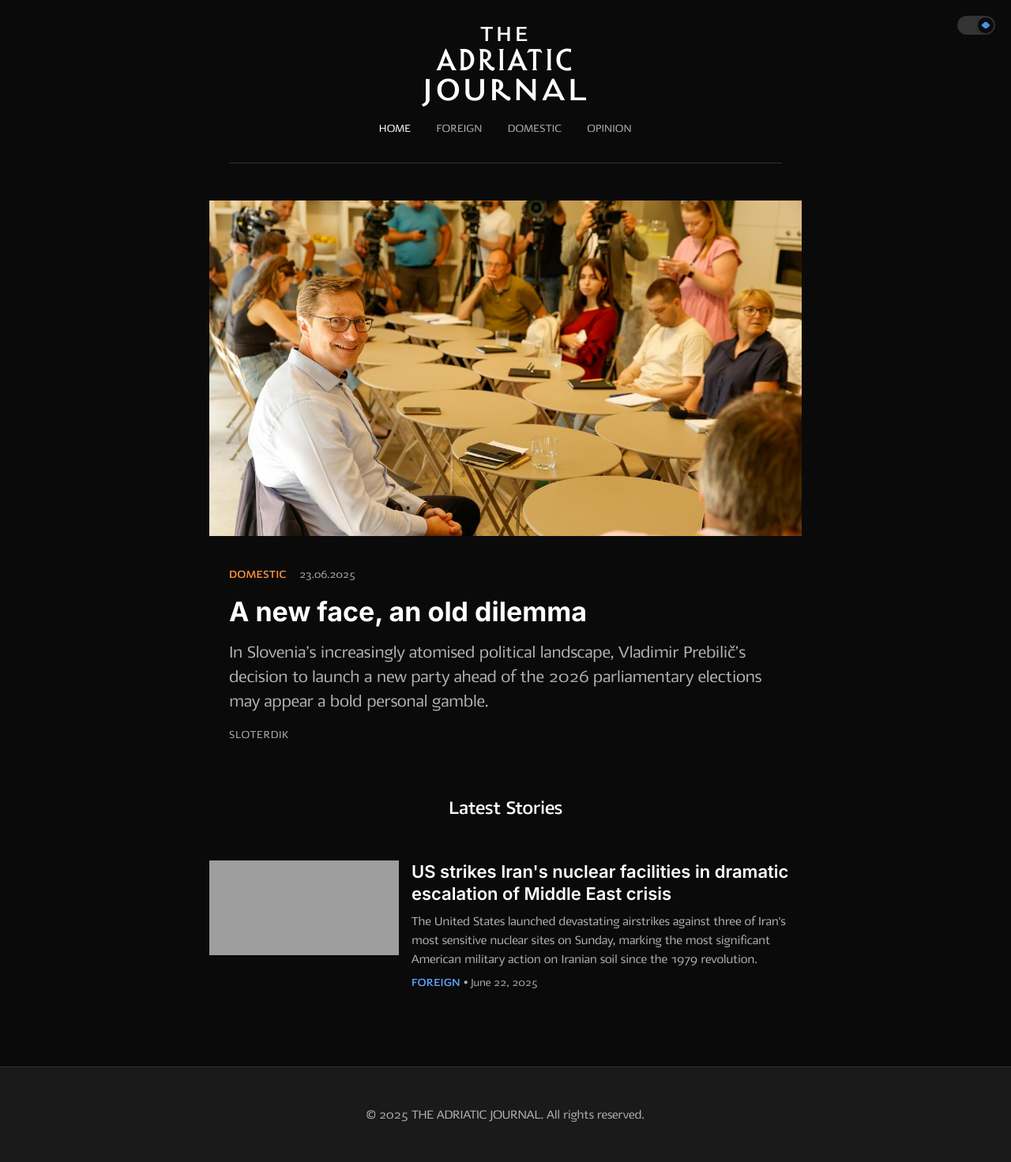
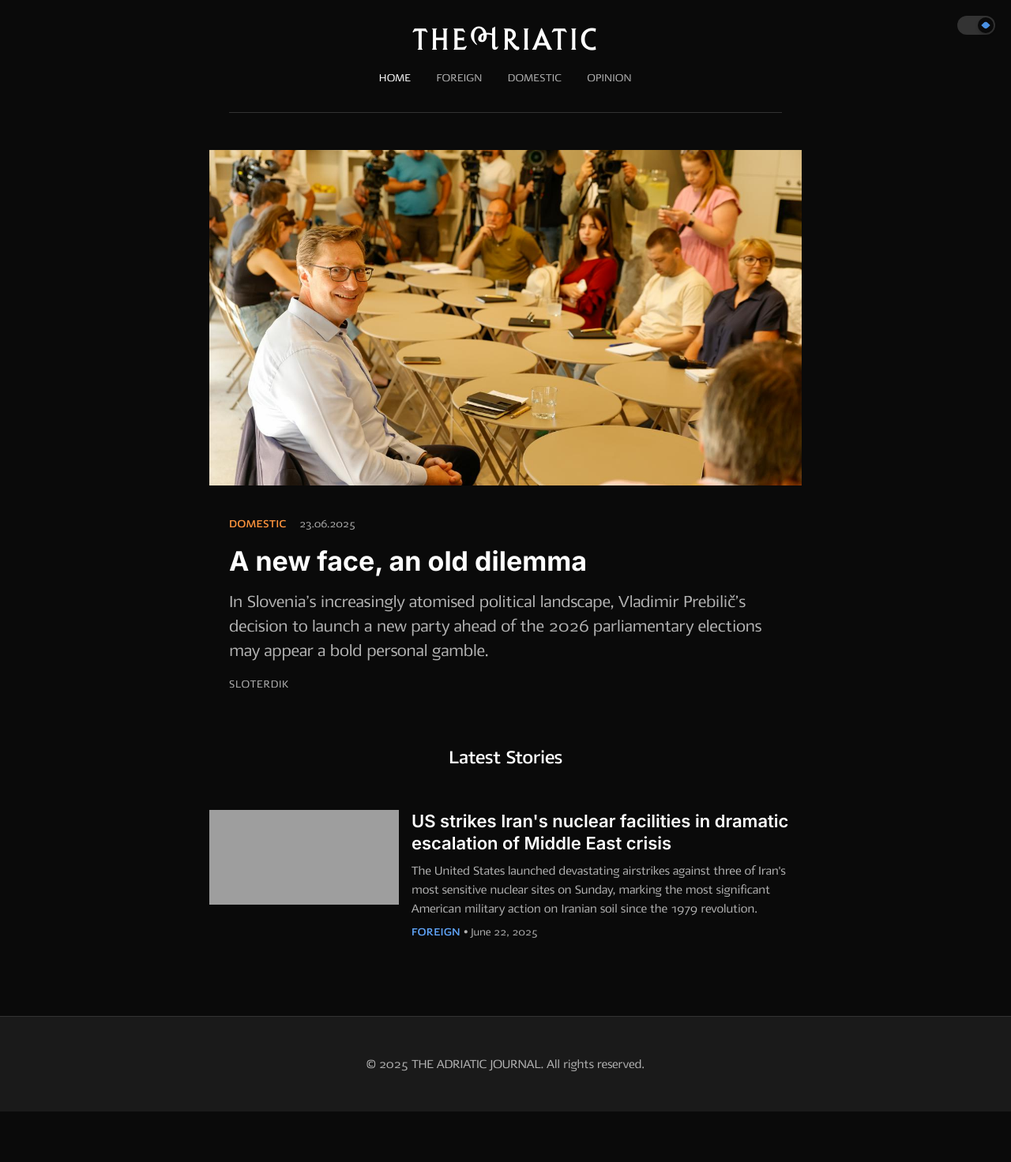
Before and after one commit to tfhoerest/azt, a Jekyll site: the page built from index.html, in a window 1280 px wide. Shown: the whole page at 79% size. Built offline with Jekyll 4.4.1, drawn with Linux system fonts in a browser that asks for light colours; some web fonts are replaced; the list of posts is cut into pages by our own code; after the commit the page ends 1408 px from its top, so only the background shows below that.

Commit message:
Update default.html

```diff
--- a/_layouts/default.html
+++ b/_layouts/default.html
@@ -270,37 +270,29 @@
     font-family: 'Adriatic Journal', 'Playfair Display', Georgia, serif;
     font-weight: 400;
     font-style: normal;
-    color: #bd2d2d;  /* Red in light mode */
+    color: #bd2d2d;
     text-decoration: none;
     letter-spacing: 3px;
-    display: flex;
-    flex-direction: column;
-    align-items: center;
+    display: block;
+    text-align: center;
     margin-bottom: var(--z-ds-space-s);
-    line-height: 0.8;
     font-size: 0; /* Hide original text */
 }
 
 .site-title::before {
-    content: "the";
-    font-size: 2rem;
-    text-transform: lowercase;
-    display: block;
-}
-
-.site-title::after {
-    content: "ADRIATIC\A journal";
-    font-size: 3rem;
+    content: "THE\AADRIATIC";
     white-space: pre;
     text-align: center;
     line-height: 0.8;
     display: block;
+    font-size: 3rem;
+    text-transform: uppercase;
+    color: inherit;
 }
 
 /* Dark mode override */
-[data-theme="dark"] .site-title::before,
-[data-theme="dark"] .site-title::after {
-    color: #ffffff;  /* White in dark mode */
+[data-theme="dark"] .site-title::before {
+    color: #ffffff;
 }
 
         .main-nav {
```
